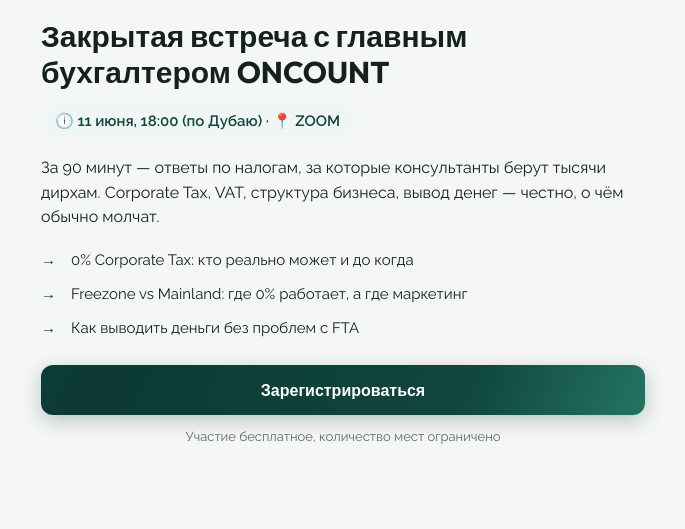
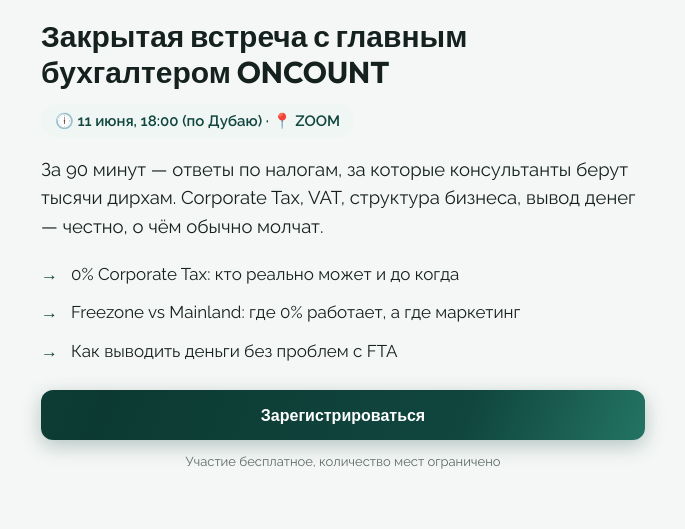
Before and after one commit to Oncount/oncount-partners, a FastAPI app: page /mk in a window 1280 px wide. Shown: the part 375-904 px from the top of the page, without its empty margins (297-982 px from the left). Before the commit the page ends 819 px from the top, so only its background shows below. Run offline with FastAPI, Linux system fonts and the light colour scheme; parts of the project's set-up code (start-up, migrations or seed data) failed here and were passed over.

Commit message:
style(/mk): крупнее основной текст обложки (описание 18.5px, пункты 17px)
Co-Authored-By: Claude Opus 4.8 (1M context) <noreply@anthropic.com>

```diff
--- a/app/templates/quiz.html
+++ b/app/templates/quiz.html
@@ -66,9 +66,9 @@
     .cover-title{font-family:Outfit,sans-serif;font-size:30px;line-height:1.2;margin:0 0 14px}
     .cover-meta{display:inline-block;align-self:flex-start;background:#f0f6f4;color:var(--green);
       font-weight:600;font-size:15px;padding:8px 14px;border-radius:999px;margin-bottom:18px}
-    .cover-lead{font-size:16px;color:var(--ink);line-height:1.55;margin:0 0 20px}
-    .cover-bullets{list-style:none;padding:0;margin:0 0 26px;display:flex;flex-direction:column;gap:12px}
-    .cover-bullets li{position:relative;padding-left:30px;font-size:15px;line-height:1.45}
+    .cover-lead{font-size:18.5px;color:var(--ink);line-height:1.55;margin:0 0 20px}
+    .cover-bullets{list-style:none;padding:0;margin:0 0 26px;display:flex;flex-direction:column;gap:13px}
+    .cover-bullets li{position:relative;padding-left:30px;font-size:17px;line-height:1.5}
     .cover-bullets li::before{content:"→";position:absolute;left:0;top:0;color:var(--green);font-weight:700}
     .cover-cta{align-self:stretch;margin-bottom:14px;color:#fff;border-radius:12px;
       background:linear-gradient(110deg,#0c3a33 0%,#10463E 28%,#2f9079 50%,#10463E 72%,#0c3a33 100%);
```
